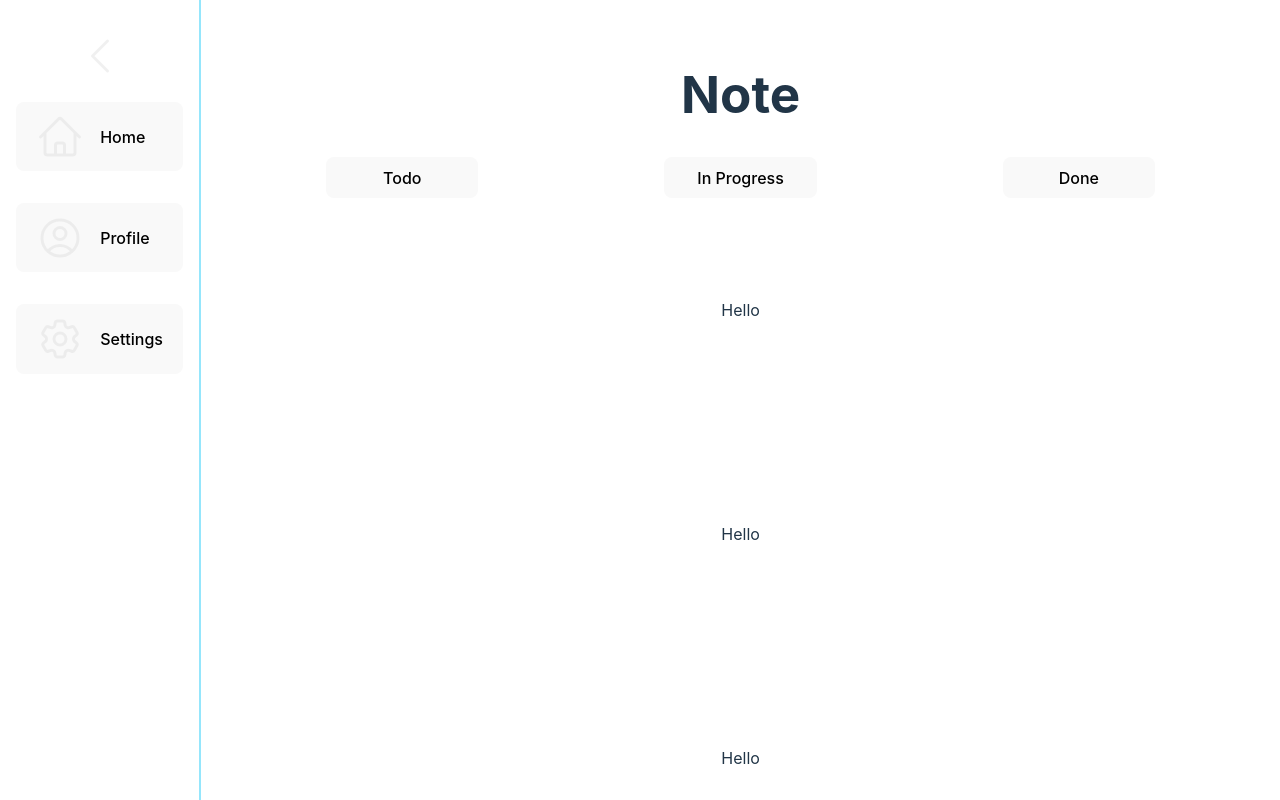
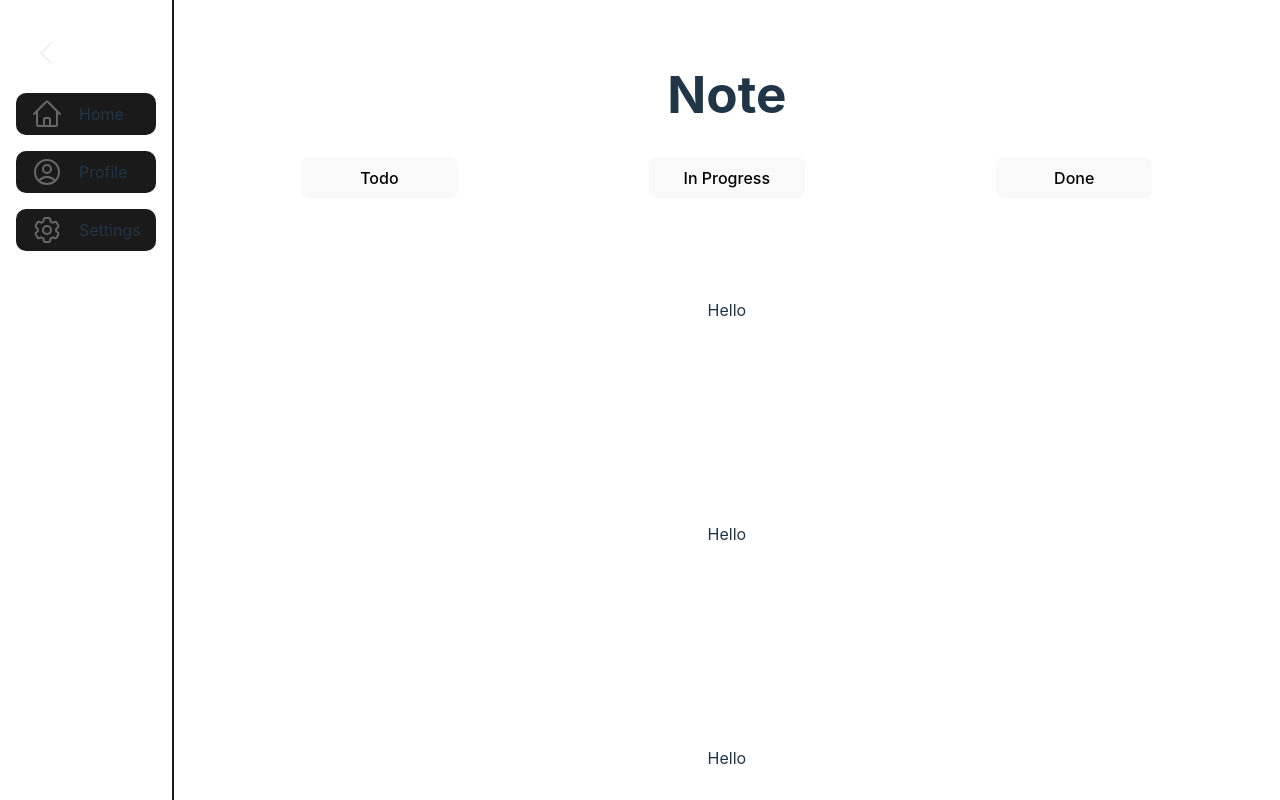
Before and after one commit to abhishekpatelmc/note-app, a React (Vite) app: page / in a window 1280 px wide. Both pictures are taken after a click on the element 44 px from the left and 59 px from the top of the page. Built offline with nearby package versions, Linux system fonts and the light colour scheme.

Commit message:
feat: Update icons to accept className prop for custom styling

```diff
--- a/src/assets/icons/HomeIcon.tsx
+++ b/src/assets/icons/HomeIcon.tsx
@@ -1,10 +1,16 @@
-const HomeIcon = () => {
+import React from "react";
+
+interface HomeIconProps {
+  className?: string;
+}
+
+const HomeIcon: React.FC<HomeIconProps> = ({ className }) => {
   return (
     <svg
       fill="none"
       viewBox="0 0 24 24"
       stroke-width="1.5"
-      className="icon-style"
+      className={className}
     >
       <path
         stroke-linecap="round"
--- a/src/assets/icons/LeftIcon.tsx
+++ b/src/assets/icons/LeftIcon.tsx
@@ -1,11 +1,16 @@
-const LeftIcon = () => {
+import React from "react";
+
+interface LeftIconProps {
+  className?: string;
+}
+
+const LeftIcon: React.FC<LeftIconProps> = ({ className }) => {
   return (
     <svg
-      xmlns="http://www.w3.org/2000/svg"
       fill="none"
       viewBox="0 0 24 24"
       stroke-width="1.5"
-      className="icon-style"
+      className={className}
     >
       <path
         stroke-linecap="round"
--- a/src/assets/icons/ProfileIcon.tsx
+++ b/src/assets/icons/ProfileIcon.tsx
@@ -1,11 +1,16 @@
-const ProfileIcon = () => {
+import React from "react";
+
+interface ProfileIconProps {
+  className?: string;
+}
+
+const ProfileIcon: React.FC<ProfileIconProps> = ({ className }) => {
   return (
     <svg
-      xmlns="http://www.w3.org/2000/svg"
       fill="none"
       viewBox="0 0 24 24"
       stroke-width="1.5"
-      className="icon-style"
+      className={className}
     >
       <path
         stroke-linecap="round"
--- a/src/assets/icons/RightIcon.tsx
+++ b/src/assets/icons/RightIcon.tsx
@@ -1,10 +1,16 @@
-const RightIcon = () => {
+import React from "react";
+
+interface RightIconProps {
+  className?: string;
+}
+
+const RightIcon: React.FC<RightIconProps> = ({ className }) => {
   return (
     <svg
       fill="none"
       viewBox="0 0 24 24"
       stroke-width="1.5"
-      className="icon-style"
+      className={className}
     >
       <path
         stroke-linecap="round"
--- a/src/assets/icons/SettingsIcon.tsx
+++ b/src/assets/icons/SettingsIcon.tsx
@@ -1,10 +1,14 @@
-const SettingsIcon = () => {
+interface SettingsIconProps {
+  className?: string;
+}
+
+const SettingsIcon: React.FC<SettingsIconProps> = ({ className }) => {
   return (
     <svg
       fill="none"
       viewBox="0 0 24 24"
       stroke-width="1.5"
-      className="icon-style"
+      className={className}
     >
       <path
         stroke-linecap="round"
--- a/src/components/common/sidebar/SideNav.css
+++ b/src/components/common/sidebar/SideNav.css
@@ -1,14 +1,18 @@
 .sidenav {
   padding-top: 2rem;
-  text-align: center;
-  border-right: 2px solid var(--secondaryColor);
+  border-right: 2px solid var(--dark-background-color);
+}
+
+.expand_button {
+  margin-bottom: 5px;
+  padding: 5px 30px;
 }
 
 .sidenav_list_collapsed {
   display: flex;
   flex-direction: column;
   row-gap: 1rem;
-  padding: 0 20px;
+  padding: 0 30px;
 }
 
 .sidenav_list_full {
@@ -20,8 +24,17 @@
 }
 
 .sidenav_list_item {
-  margin: 1rem 1rem;
+  margin: 0.5rem 1rem;
+  padding: 5px 15px;
+  background-color: var(--dark-background-color);
   display: flex;
   align-items: center;
   column-gap: 1rem;
+  border-radius: 10px;
 }
+
+.icon-style {
+  width: 32px;
+  stroke: var(--background-inverse);
+  opacity: 40%;
+}
--- a/src/components/common/sidebar/SideNav.tsx
+++ b/src/components/common/sidebar/SideNav.tsx
@@ -7,16 +7,16 @@ import RightIcon from "../../../assets/icons/RightIcon";
 import LeftIcon from "../../../assets/icons/LeftIcon";
 
 const sideNavItems = [
-  { index: 0, item: "Home", icon: <HomeIcon /> },
+  { index: 0, item: "Home", icon: <HomeIcon className="icon-style" /> },
   {
     index: 1,
     item: "Profile",
-    icon: <ProfileIcon />,
+    icon: <ProfileIcon className="icon-style" />,
   },
   {
     index: 2,
     item: "Settings",
-    icon: <SettingsIcon />,
+    icon: <SettingsIcon className="icon-style" />,
   },
 ];
 
@@ -30,8 +30,12 @@ const SideNav = () => {
 
   return (
     <div className="sidenav">
-      <div onClick={() => handleSideNav()}>
-        {!sideNavVisible ? <RightIcon /> : <LeftIcon />}
+      <div className="expand_button" onClick={() => handleSideNav()}>
+        {!sideNavVisible ? (
+          <RightIcon className="icon-style" />
+        ) : (
+          <LeftIcon className="icon-style" />
+        )}
       </div>
 
       {!sideNavVisible && (
@@ -45,10 +49,10 @@ const SideNav = () => {
       {sideNavVisible && (
         <div className="sidenav_list_full">
           {sideNavItems.map((item) => (
-            <button key={item.index} className="sidenav_list_item">
+            <div key={item.index} className="sidenav_list_item">
               {item.icon}
               {item.item}
-            </button>
+            </div>
           ))}
         </div>
       )}
--- a/src/index.css
+++ b/src/index.css
@@ -5,7 +5,7 @@
 
   color-scheme: light dark;
   color: rgba(255, 255, 255, 0.87);
-  background-color: var(--background-color);
+  background-color: #242424;
 
   font-synthesis: none;
   text-rendering: optimizeLegibility;
@@ -14,7 +14,7 @@
 
   --primaryColor: #646cffaa;
   --secondaryColor: #61dafbaa;
-  --background-color: #242424;
+  --dark-background-color: #1a1a1a;
   --background-inverse: #dbdbdb;
 }
 
@@ -57,12 +57,6 @@ button:focus-visible {
   outline: 4px auto -webkit-focus-ring-color;
 }
 
-.icon-style {
-  width: 48px;
-  stroke: var(--background-inverse);
-  opacity: 40%;
-}
-
 @media (prefers-color-scheme: light) {
   :root {
     color: #213547;
```
